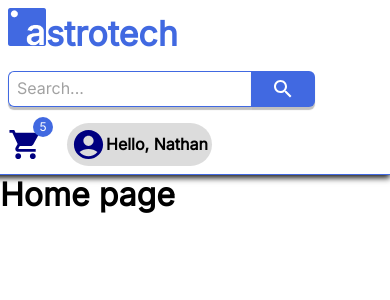
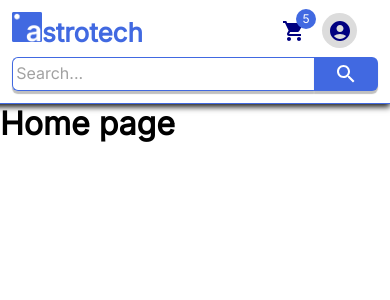
Before and after one commit to NathanAsowata/astrotech, a React (Vite) app: page / in a window 390 px wide. Shown: the top 300 px of the page. Built offline with nearby package versions, Linux system fonts and the light colour scheme.

Commit message:
feat: responsive navbar completed

```diff
--- a/src/components/NavBar.tsx
+++ b/src/components/NavBar.tsx
@@ -1,27 +1,33 @@
 import logo from "../assets/astrotech.png";
-import { Badge, Box, Grid, Typography } from "@mui/material";
+import { Badge, Box, Grid, Hidden, Typography } from "@mui/material";
 import { AccountCircle, ShoppingCart } from "@mui/icons-material";
 import SearchBar from "./SearchBar";
 
 function NavBar() {
+
   return (
     <Grid
       container
-      spacing={2}
-      p={1}
+      spacing={1}
+      p={1.5}
       alignItems="center"
       sx={{
         borderBottom: "1px solid #4169e1",
         boxShadow: "0px 3px 6px #1c1c1c",
       }}
     >
-      <Grid item sm={2.5}>
-        <img src={logo} alt="Astrotech Logo" width={38} />
+      <Grid
+        item
+        sm={2.5}
+        xs={8}
+      >
+        <img src={logo} alt="Astrotech Logo" width={30} />
         <Typography
           variant="h4"
           color="primary"
           sx={{
             display: "inline-block",
+            fontSize: "26px",
             fontWeight: "600",
           }}
         >
@@ -29,13 +35,21 @@ function NavBar() {
         </Typography>
       </Grid>
 
-      <Grid item sm={6.5} textAlign={"center"}>
+      <Grid
+        item
+        sm={6.5}
+        xs={12}
+        order={{xs:3, sm:2}}
+        textAlign={"center"}
+        >
         <SearchBar />
       </Grid>
 
       <Grid
         item
         sm={3}
+        xs={4}
+        order={{xs: 2, sm:3}}
         sx={{
             display: "flex",
             alignItems: "center",
@@ -43,7 +57,7 @@ function NavBar() {
         }}
       >
         <Badge badgeContent={5} color="primary">
-          <ShoppingCart color="secondary" fontSize="large" />
+          <ShoppingCart color="secondary" fontSize="medium" />
         </Badge>
 
         <Box
@@ -52,8 +66,8 @@ function NavBar() {
             alignItems: "center",
             backgroundColor: "#dcdcdc",
             width: "fit-content",
-            padding: 0.5,
-            marginLeft: 3,
+            padding: 0.7,
+            marginLeft: 2,
             borderRadius: 8,
             "&:hover": {
               backgroundColor: "#a9a9a9",
@@ -61,10 +75,12 @@ function NavBar() {
             },
           }}
         >
-          <AccountCircle color="secondary" fontSize="large" />
-          <Typography variant="body1" fontWeight={"bold"}>
-            Hello, Nathan
-          </Typography>
+          <AccountCircle color="secondary" fontSize="medium" />
+          <Hidden smDown>
+            <Typography variant="body1" fontWeight={300}>
+                Hello, Nathan
+            </Typography>
+          </Hidden>
         </Box>
       </Grid>
     </Grid>
--- a/src/components/SearchBar.tsx
+++ b/src/components/SearchBar.tsx
@@ -15,7 +15,7 @@ function SearchBar() {
                 border: "1px solid #4169e1",
                 borderRight: "none",
                 borderRadius: "6px 0px 0px 6px",
-                paddingLeft: "8px",
+                paddingX: 0.4,
                 boxShadow: "0px 3px 1px #c0c0c0"
             }}
         />
@@ -24,6 +24,7 @@ function SearchBar() {
             sx={{
                 borderRadius: "0px 6px 6px 0px",
                 boxShadow: "0px 3px 1px #c0c0c0",
+                padding: "2px",
                 "&:hover": {
                     backgroundColor: "#000080"
                 }
```
